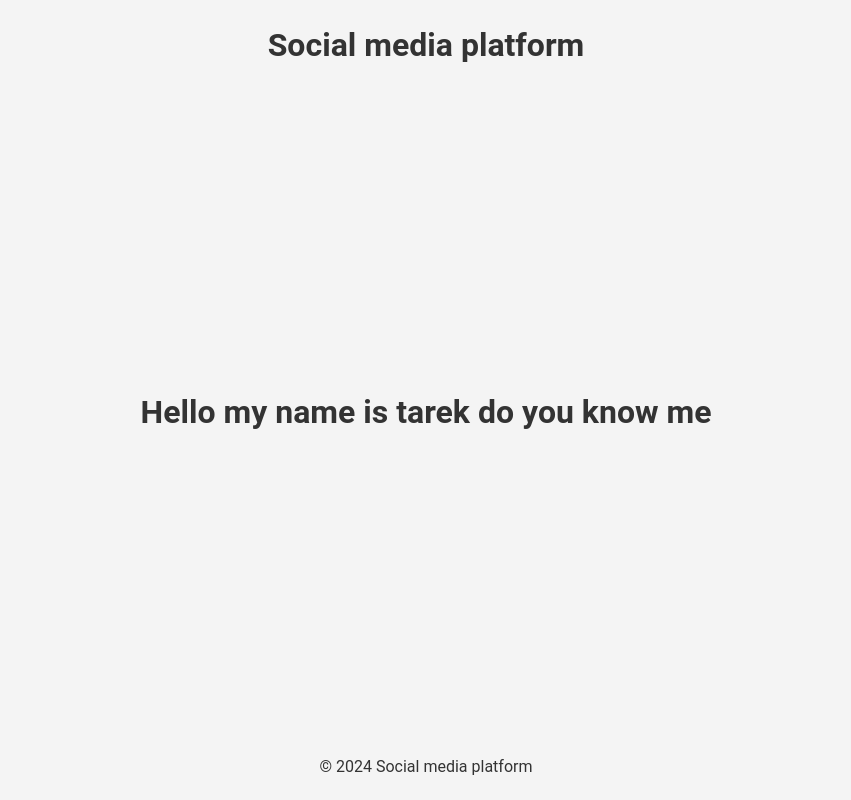
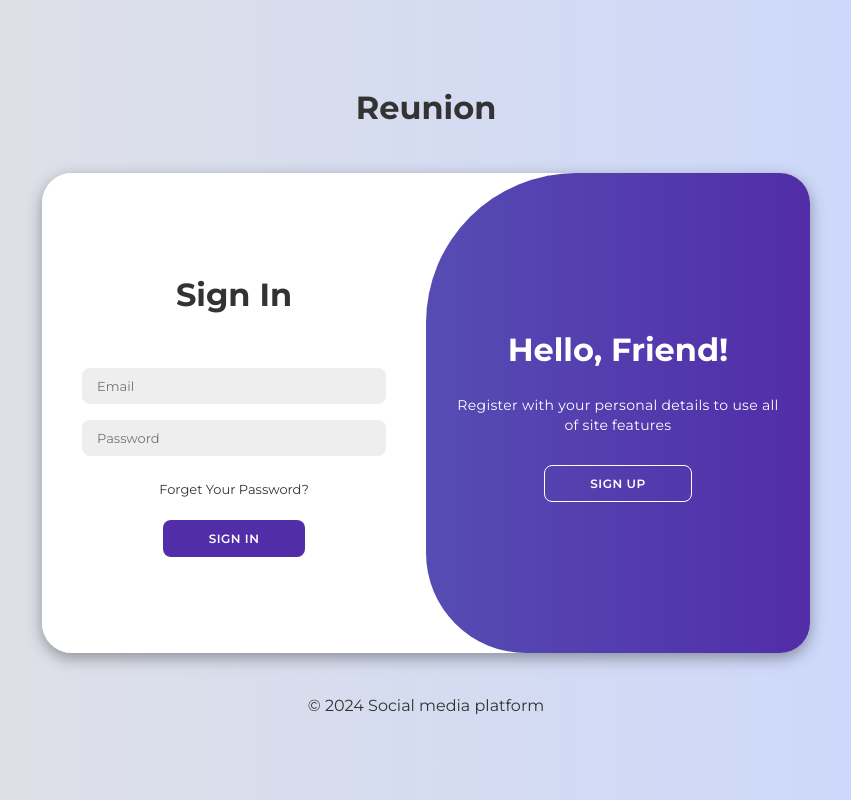
Before and after one commit to modi161/social-media-platform, a Flask app: page / in a window 1280 px wide. Shown: the whole page, without its empty margins (214-1065 px from the left). Run offline with Flask 3, Linux system fonts and the light colour scheme.

Commit message:
log in page frontend

```diff
--- /dev/null
+++ b/src/static/login.css
@@ -0,0 +1,210 @@
+@import url('https://fonts.googleapis.com/css2?family=Montserrat:wght@300;400;500;600;700&display=swap');
+
+*{
+    margin: 0;
+    padding: 0;
+    box-sizing: border-box;
+    font-family: 'Montserrat', sans-serif;
+}
+
+body{
+    background-color: #c9d6ff;
+    background: linear-gradient(to right, #e2e2e2, #c9d6ff);
+    display: flex;
+    align-items: center;
+    justify-content: center;
+    flex-direction: column;
+    height: 100vh;
+}
+
+.container{
+    background-color: #fff;
+    border-radius: 30px;
+    box-shadow: 0 5px 15px rgba(0, 0, 0, 0.35);
+    position: relative;
+    overflow: hidden;
+    width: 768px;
+    max-width: 100%;
+    min-height: 480px;
+}
+
+.container p{
+    font-size: 14px;
+    line-height: 20px;
+    letter-spacing: 0.3px;
+    margin: 20px 0;
+}
+
+.container span{
+    font-size: 12px;
+}
+
+.container a{
+    color: #333;
+    font-size: 13px;
+    text-decoration: none;
+    margin: 15px 0 10px;
+}
+
+.container button{
+    background-color: #512da8;
+    color: #fff;
+    font-size: 12px;
+    padding: 10px 45px;
+    border: 1px solid transparent;
+    border-radius: 8px;
+    font-weight: 600;
+    letter-spacing: 0.5px;
+    text-transform: uppercase;
+    margin-top: 10px;
+    cursor: pointer;
+}
+
+.container button.hidden{
+    background-color: transparent;
+    border-color: #fff;
+}
+
+.container form{
+    background-color: #fff;
+    display: flex;
+    align-items: center;
+    justify-content: center;
+    flex-direction: column;
+    padding: 0 40px;
+    height: 100%;
+}
+
+.container input{
+    background-color: #eee;
+    border: none;
+    margin: 8px 0;
+    padding: 10px 15px;
+    font-size: 13px;
+    border-radius: 8px;
+    width: 100%;
+    outline: none;
+}
+
+.form-container{
+    position: absolute;
+    top: 0;
+    height: 100%;
+    transition: all 0.6s ease-in-out;
+}
+
+.sign-in{
+    left: 0;
+    width: 50%;
+    z-index: 2;
+}
+
+.container.active .sign-in{
+    transform: translateX(100%);
+}
+
+.sign-up{
+    left: 0;
+    width: 50%;
+    opacity: 0;
+    z-index: 1;
+}
+
+.container.active .sign-up{
+    transform: translateX(100%);
+    opacity: 1;
+    z-index: 5;
+    animation: move 0.6s;
+}
+
+@keyframes move{
+    0%, 49.99%{
+        opacity: 0;
+        z-index: 1;
+    }
+    50%, 100%{
+        opacity: 1;
+        z-index: 5;
+    }
+}
+
+.social-icons{
+    margin: 20px 0;
+}
+
+.social-icons a{
+    border: 1px solid #ccc;
+    border-radius: 20%;
+    display: inline-flex;
+    justify-content: center;
+    align-items: center;
+    margin: 0 3px;
+    width: 40px;
+    height: 40px;
+}
+
+.toggle-container{
+    position: absolute;
+    top: 0;
+    left: 50%;
+    width: 50%;
+    height: 100%;
+    overflow: hidden;
+    transition: all 0.6s ease-in-out;
+    border-radius: 150px 0 0 100px;
+    z-index: 1000;
+}
+
+.container.active .toggle-container{
+    transform: translateX(-100%);
+    border-radius: 0 150px 100px 0;
+}
+
+.toggle{
+    background-color: #512da8;
+    height: 100%;
+    background: linear-gradient(to right, #5c6bc0, #512da8);
+    color: #fff;
+    position: relative;
+    left: -100%;
+    height: 100%;
+    width: 200%;
+    transform: translateX(0);
+    transition: all 0.6s ease-in-out;
+}
+
+.container.active .toggle{
+    transform: translateX(50%);
+}
+
+.toggle-panel{
+    position: absolute;
+    width: 50%;
+    height: 100%;
+    display: flex;
+    align-items: center;
+    justify-content: center;
+    flex-direction: column;
+    padding: 0 30px;
+    text-align: center;
+    top: 0;
+    transform: translateX(0);
+    transition: all 0.6s ease-in-out;
+}
+
+.toggle-left{
+    transform: translateX(-200%);
+}
+
+.container.active .toggle-left{
+    transform: translateX(0);
+}
+
+.toggle-right{
+    right: 0;
+    transform: translateX(0);
+}
+
+.container.active .toggle-right{
+    transform: translateX(200%);
+}
--- /dev/null
+++ b/src/static/login.js
@@ -0,0 +1,11 @@
+const container = document.getElementById('container');
+const registerBtn = document.getElementById('register');
+const loginBtn = document.getElementById('login');
+
+registerBtn.addEventListener('click', () => {
+    container.classList.add("active");
+});
+
+loginBtn.addEventListener('click', () => {
+    container.classList.remove("active");
+});
--- a/src/templates/base.html
+++ b/src/templates/base.html
@@ -9,13 +9,9 @@
   {% endblock %}
 </head>
 <body>
-  <header>
-    <h1>Social media platform</h1>
-  </header>
-  <main>
+
     {% block body %}
     {% endblock %}
-  </main>
   <footer>
     <p>&copy; 2024 Social media platform</p>
   </footer>
--- a/src/templates/index.html
+++ b/src/templates/index.html
@@ -1,5 +1,53 @@
 {% extends 'base.html' %}
 
+{% block head %}
+    <meta charset="UTF-8">
+    <meta name="viewport" content="width=device-width, initial-scale=1.0">
+    <link rel="stylesheet" href="{{ url_for('static', filename='login.css' ) }}">
+    <link rel="stylesheet" href="style.css">
+    <title>Modern Login Page | AsmrProg</title>
+{% endblock %}
 {% block body %}
-<h1>Hello my name is tarek do you know me</h1>
+<header><h1>Reunion</h1></header>
+<main>
+<div class="container" id="container">
+    <div class="form-container sign-up">
+        <form name="action" value="signup">
+            <h1>Create Account</h1>
+            <div class="social-icons">
+            </div>
+            <input type="text" placeholder="Name">
+            <input type="email" placeholder="Email">
+            <input type="password" placeholder="Password">
+            <button>Sign Up</button>
+        </form>
+    </div>
+    <div class="form-container sign-in">
+        <form name="action" value="signin">
+            <h1>Sign In</h1>
+            <div class="social-icons">
+            </div>
+            <input type="email" placeholder="Email">
+            <input type="password" placeholder="Password">
+            <a href="#">Forget Your Password?</a>
+            <button>Sign In</button>
+        </form>
+    </div>
+    <div class="toggle-container">
+        <div class="toggle">
+            <div class="toggle-panel toggle-left">
+                <h1>Welcome Back!</h1>
+                <p>Enter your personal details to use all of site features</p>
+                <button class="hidden" id="login">Sign In</button>
+            </div>
+            <div class="toggle-panel toggle-right">
+                <h1>Hello, Friend!</h1>
+                <p>Register with your personal details to use all of site features</p>
+                <button class="hidden" id="register">Sign Up</button>
+            </div>
+        </div>
+    </div>
+    <script src="{{ url_for('static', filename='login.js' ) }}"></script>
+</div>
+</main>
 {% endblock %}
```
Also changed, not shown: src/static/images/logo.png (added).
